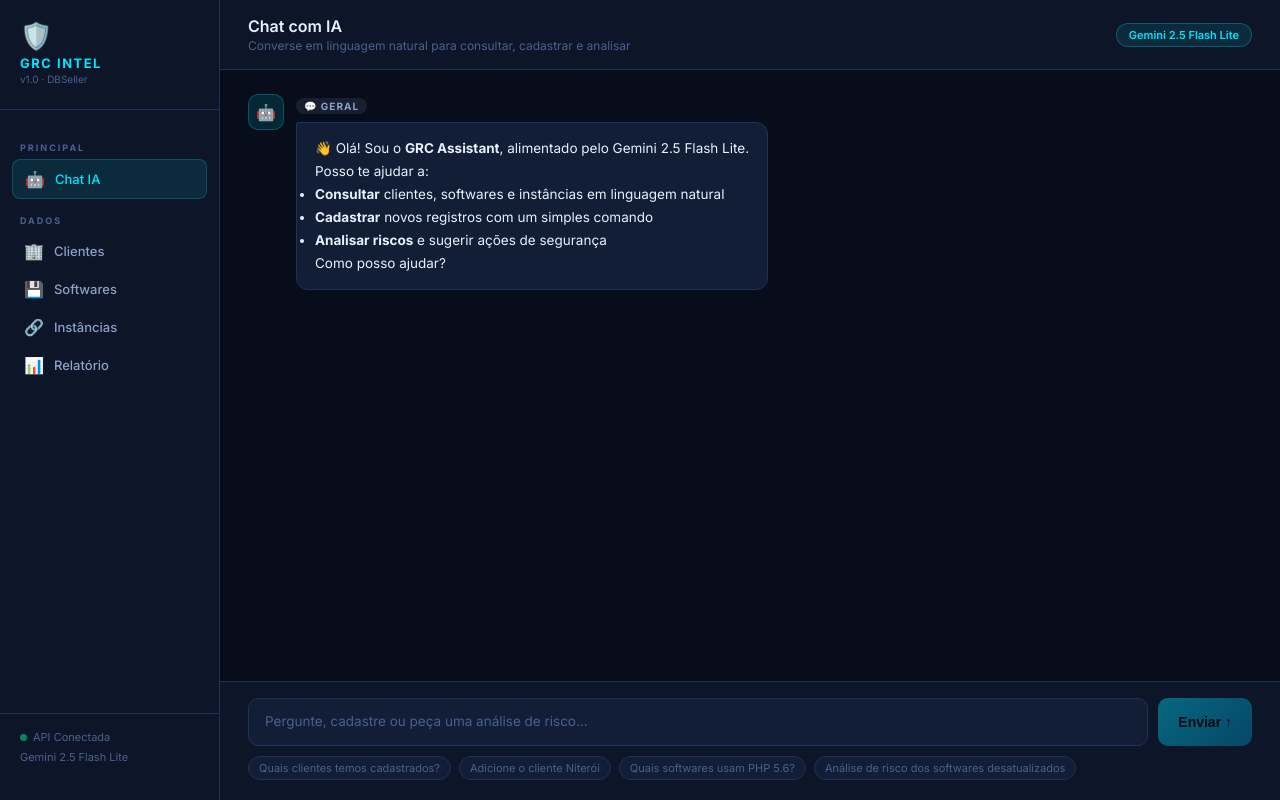
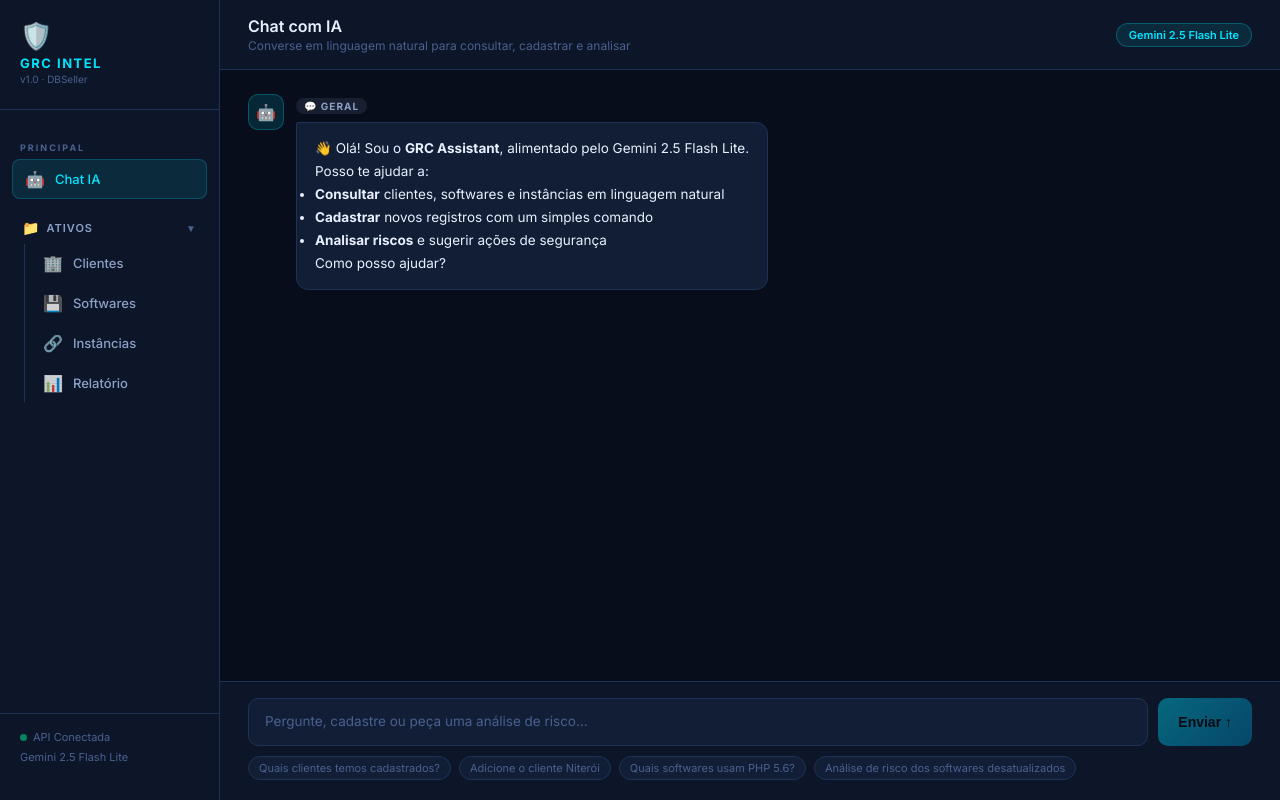
Before and after one commit to pwviptbl/GRC-Intelligence-System, a Flask app: page / in a window 1280 px wide. Run offline with Flask 3, Linux system fonts and the light colour scheme; some libraries are stand-ins or nearby versions.

Commit message:
feat: add collapsible submenu for asset navigation in sidebar

```diff
--- a/app/templates/index.html
+++ b/app/templates/index.html
@@ -160,6 +160,39 @@
 
     .nav-btn .icon {
       font-size: 16px;
+    }
+
+    .nav-folder {
+      cursor: pointer;
+      display: flex;
+      align-items: center;
+      justify-content: space-between;
+      color: var(--text-2);
+      font-weight: 600;
+      font-size: 11px;
+      text-transform: uppercase;
+      letter-spacing: 1px;
+      margin: 16px 0 8px 0;
+      padding: 0 10px;
+    }
+
+    .nav-folder:hover {
+      color: var(--text-1);
+    }
+
+    .nav-submenu-group {
+      display: flex;
+      flex-direction: column;
+      gap: 2px;
+      margin-left: 12px;
+      border-left: 1px solid var(--border);
+      padding-left: 8px;
+    }
+
+    .nav-btn.submenu {
+      font-size: 13px;
+      padding: 8px 10px;
+      height: 38px;
     }
 
     .sidebar-footer {
@@ -822,22 +855,25 @@
         <button class="nav-btn" :class="{active: view==='chat'}" @click="view='chat'" id="nav-chat">
           <span class="icon">🤖</span> Chat IA
         </button>
-        <div class="nav-label">Dados</div>
-        <button class="nav-btn" :class="{active: view==='clientes'}" @click="switchView('clientes')" id="nav-clientes">
-          <span class="icon">🏢</span> Clientes
-        </button>
-        <button class="nav-btn" :class="{active: view==='softwares'}" @click="switchView('softwares')"
-          id="nav-softwares">
-          <span class="icon">💾</span> Softwares
-        </button>
-        <button class="nav-btn" :class="{active: view==='instancias'}" @click="switchView('instancias')"
-          id="nav-instancias">
-          <span class="icon">🔗</span> Instâncias
-        </button>
-        <button class="nav-btn" :class="{active: view==='relatorios'}" @click="switchView('relatorios')"
-          id="nav-relatorios">
-          <span class="icon">📊</span> Relatório
-        </button>
+        <div class="nav-folder" @click="toggleMenuAtivos" style="margin-top: 20px;">
+          <span style="display: flex; align-items: center; gap: 6px;"><span class="icon" style="font-size: 14px;">📁</span> Ativos</span>
+          <span style="font-size: 10px; color: var(--text-3);">{{ menuAtivosAberto ? '▼' : '►' }}</span>
+        </div>
+
+        <div class="nav-submenu-group" v-show="menuAtivosAberto">
+          <button class="nav-btn submenu" :class="{active: view==='clientes'}" @click="switchView('clientes')" id="nav-clientes">
+            <span class="icon" style="opacity: 0.8;">🏢</span> Clientes
+          </button>
+          <button class="nav-btn submenu" :class="{active: view==='softwares'}" @click="switchView('softwares')" id="nav-softwares">
+            <span class="icon" style="opacity: 0.8;">💾</span> Softwares
+          </button>
+          <button class="nav-btn submenu" :class="{active: view==='instancias'}" @click="switchView('instancias')" id="nav-instancias">
+            <span class="icon" style="opacity: 0.8;">🔗</span> Instâncias
+          </button>
+          <button class="nav-btn submenu" :class="{active: view==='relatorios'}" @click="switchView('relatorios')" id="nav-relatorios">
+            <span class="icon" style="opacity: 0.8;">📊</span> Relatório
+          </button>
+        </div>
       </nav>
       <div class="sidebar-footer">
         <div><span class="status-dot"></span>API Conectada</div>
@@ -1260,6 +1296,7 @@
 
         const form = ref({ nome: '', tecnologia: '', git_url: '', cliente_id: '', software_id: '', branch: 'master', git_custom_url: '' });
         const filtrosRelatorio = ref({ cliente: '', software: '', branch: '' });
+        const menuAtivosAberto = ref(true);
 
         const clienteSelecionado = ref(null);
         const instanciasClienteSelecionado = ref([]);
@@ -1457,13 +1494,17 @@
           modal.value = 'instancia';
         }
 
+        function toggleMenuAtivos() {
+          menuAtivosAberto.value = !menuAtivosAberto.value;
+        }
+
         return {
           view, modal, loading, clientes, softwares, instancias, userInput, chatBox,
           messages, hints, form, viewTitles, viewDesc, viewBadge, clientesAtivos,
-          clienteSelecionado, instanciasClienteSelecionado, filtrosRelatorio, branchesUnicas, instanciasFiltradas,
+          clienteSelecionado, instanciasClienteSelecionado, filtrosRelatorio, branchesUnicas, instanciasFiltradas, menuAtivosAberto,
           renderMd, tipoLabel, fmtDate, openModal, switchView, sendMessage,
           deletar, saveCliente, saveSoftware, saveInstancia,
-          verDetalhesCliente, irParaNovaInstancia, getTechParaSoftware, exportarCSV, exportarPDF
+          verDetalhesCliente, irParaNovaInstancia, getTechParaSoftware, exportarCSV, exportarPDF, toggleMenuAtivos
         };
       }
     }).mount('#app');
```
